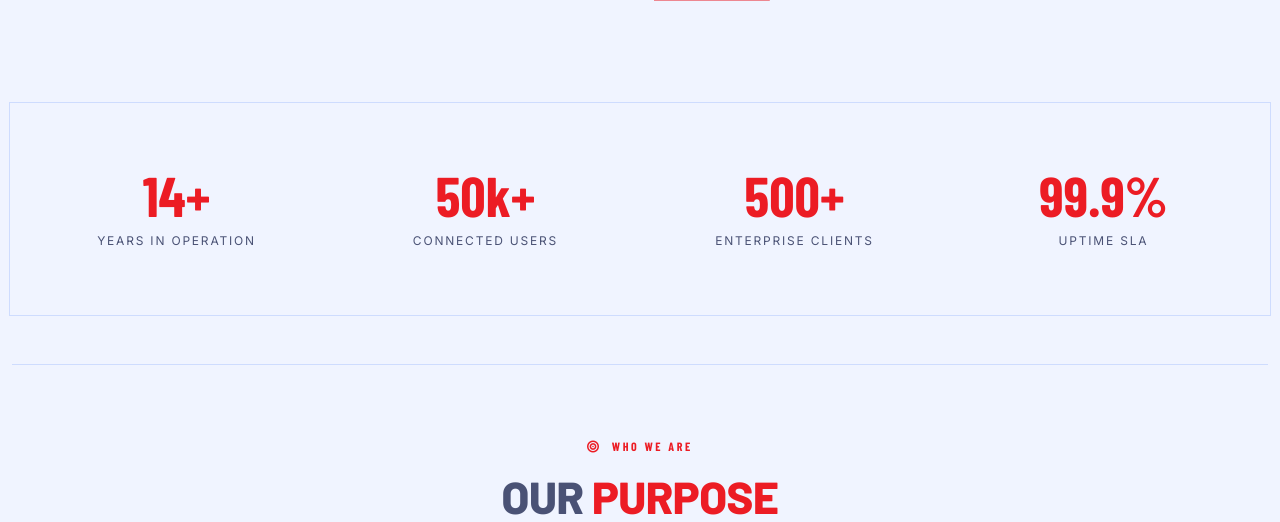
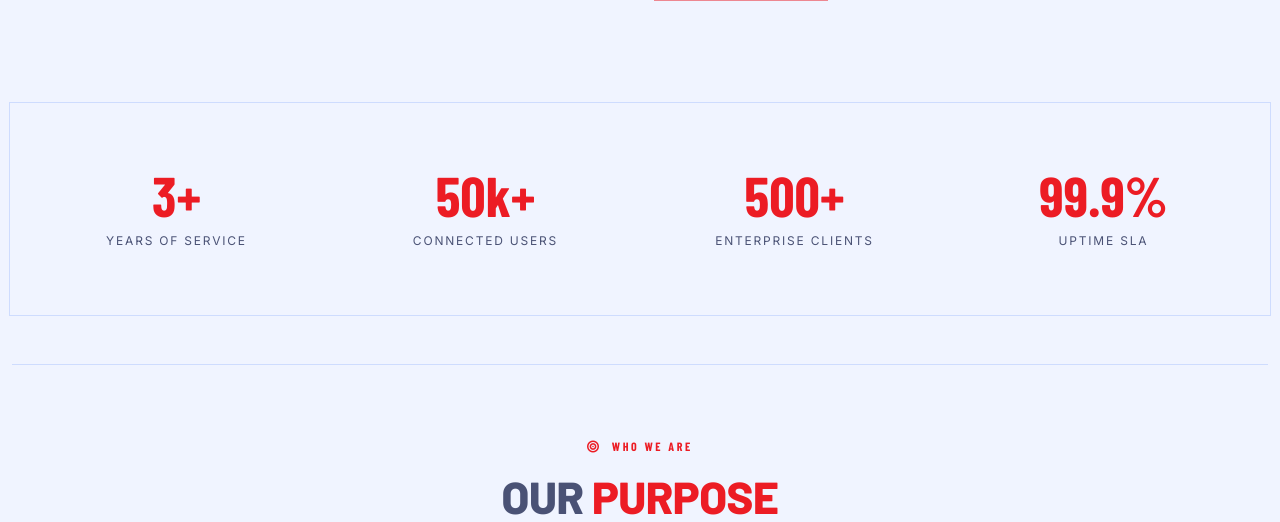
Before and after one commit to MosesAbuya/filaoisp, a PHP site: page /company/about-us in a window 1280 px wide. Shown: the part 1247-1769 px from the top of the page. Run offline with PHP 8.4, Linux system fonts and the light colour scheme; some web fonts are replaced.

Commit message:
feat: add about-us page, footer component, and update company service years across site

```diff
--- a/company/about-us.php
+++ b/company/about-us.php
@@ -1,6 +1,6 @@
 <?php
 $page_title = "Filao Networks | About Us";
-$page_desc = "Filao Networks Solutions   East Africa's premier internet, networking, security, cloud, and IoT technology company. Connecting Kenya since 2010.";
+$page_desc = "Filao Networks Solutions — East Africa's premier internet, networking, security, cloud, and IoT technology company with over 3 years of dedicated service across Kenya.";
 $page_class = "page-about";
 $root = "../";
 include "../includes/header.php";
@@ -18,7 +18,7 @@ include "../includes/header.php";
                 <div class="hero-eyebrow">About Filao Networks</div>
                 <h1 class="hero-title" style="font-size:clamp(2.5rem,6vw,5rem);">East Africa's <span
                         class="line-accent">Technology</span> Partner</h1>
-                <p class="hero-subtitle">Over a decade of connecting, securing, and empowering businesses and homes
+                <p class="hero-subtitle">Over 3 years of connecting, securing, and empowering businesses and homes
                     across Kenya and beyond.</p>
                 <div class="hero-cta-group">
                     <a href="../company/contact" class="btn-filao btn-primary-filao">Get in Touch &rarr;</a>
@@ -41,8 +41,8 @@ include "../includes/header.php";
                 </h2>
                 <p style="color:var(--clr-steel);font-size:1.05rem;line-height:1.85;">Filao Networks Solutions was
                     established in Nairobi, Kenya, with a single defining mission: to make enterprise-grade connectivity
-                    accessible to every business, institution, and household across East Africa. Over more than a decade
-                    of operations, we have grown from a small team of passionate network engineers into a full-spectrum
+                    accessible to every business, institution, and household across East Africa. With over 3 years
+                    of dedicated service, we have grown from a small team of passionate network engineers into a full-spectrum
                     ICT services company.</p>
                 <p style="color:var(--clr-steel);font-size:1rem;line-height:1.85;margin-top:1.2rem;">Today, we serve
                     thousands of clients spanning multinational corporations, government agencies, financial
@@ -59,10 +59,10 @@ include "../includes/header.php";
                         style="position:absolute;bottom:-20px;left:-20px;background:var(--clr-red);padding:1.5rem 2rem;clip-path:polygon(0 0,calc(100% - 10px) 0,100% 100%,10px 100%);">
                         <div
                             style="font-family:var(--font-display);font-size:2rem;font-weight:900;color:var(--text-main);line-height:1;">
-                            2010</div>
+                            3+</div>
                         <div
                             style="font-size:0.7rem;color:rgba(255,255,255,0.85);text-transform:uppercase;letter-spacing:1px;">
-                            Founded</div>
+                            Years of Service</div>
                     </div>
                 </div>
             </div>
@@ -77,10 +77,10 @@ include "../includes/header.php";
                     <div class="col-6 col-md-3">
                         <div
                             style="font-family:var(--font-display);font-size:3.5rem;font-weight:900;color:var(--clr-red);line-height:1;">
-                            14+</div>
+                            3+</div>
                         <div
                             style="font-size:0.75rem;text-transform:uppercase;letter-spacing:0.15em;color:var(--clr-steel);margin-top:0.5rem;">
-                            Years in Operation</div>
+                            Years of Service</div>
                     </div>
                     <div class="col-6 col-md-3">
                         <div
--- a/includes/footer.php
+++ b/includes/footer.php
@@ -82,7 +82,7 @@ $root = (strpos($script_name, '/filaoisp/') === 0) ? '/filaoisp/' : '/';
                     </a>
                     <p class="footer-desc mb-4">
                         Kenya's premier provider of enterprise internet, networking, security, cloud, and IoT solutions
-                        connecting businesses and homes across East Africa since 2010.
+                        connecting businesses and homes across East Africa with over 3 years of dedicated service.
                     </p>
                     <!-- Social row -->
                     <div class="footer-socials">
```
Also changed, not shown: index.php (+7 -7 lines).
